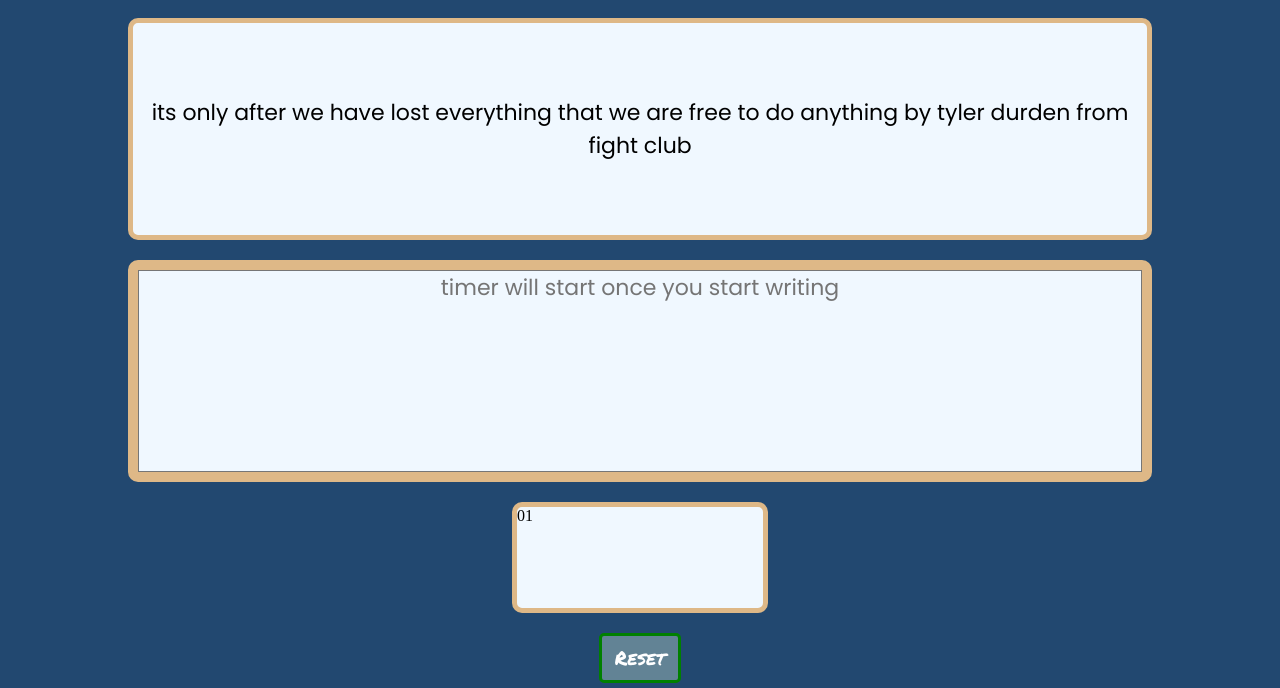
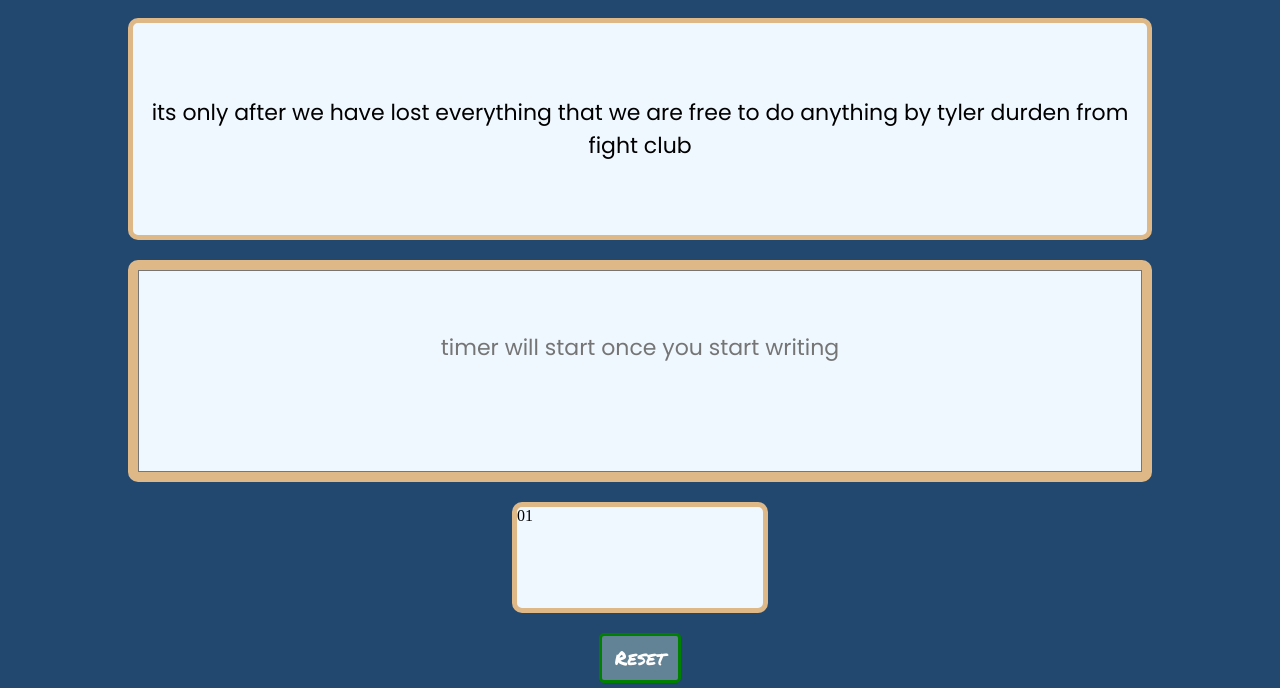
Before and after one commit to Sajal24/5-Vanilla-JS-Projects, a plain HTML site: page P06_TypingSpeedApp/index.html in a window 1280 px wide. Shown: the part 112-800 px from the top of the page. Drawn offline with Linux system fonts and the light colour scheme.

Commit message:
Kaustubh helped solving the bug - added padding in textarea

```diff
--- a/P06_TypingSpeedApp/styles.css
+++ b/P06_TypingSpeedApp/styles.css
@@ -54,6 +54,7 @@ body {
 
 .areaToWrite {
   border: 10px solid burlywood;
+  background-color: aliceblue;
   height: 30%;
   border-radius: 10px;
   margin: 0 auto;
@@ -72,10 +73,7 @@ body {
   font-family: "Poppins", sans-serif;
   font-size: 22px;
   resize: none;
-}
-
-textarea {
-  vertical-align: middle;
+  padding: 60px;
 }
 
 .allotedTime {
```
